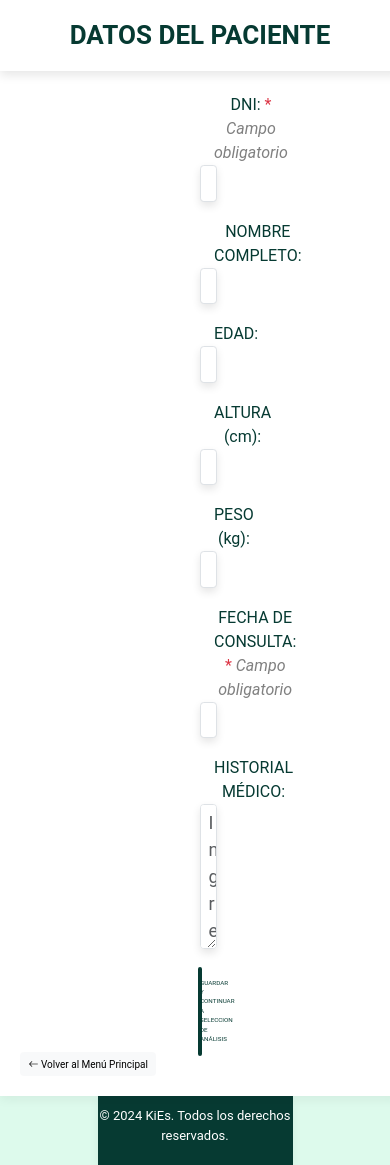
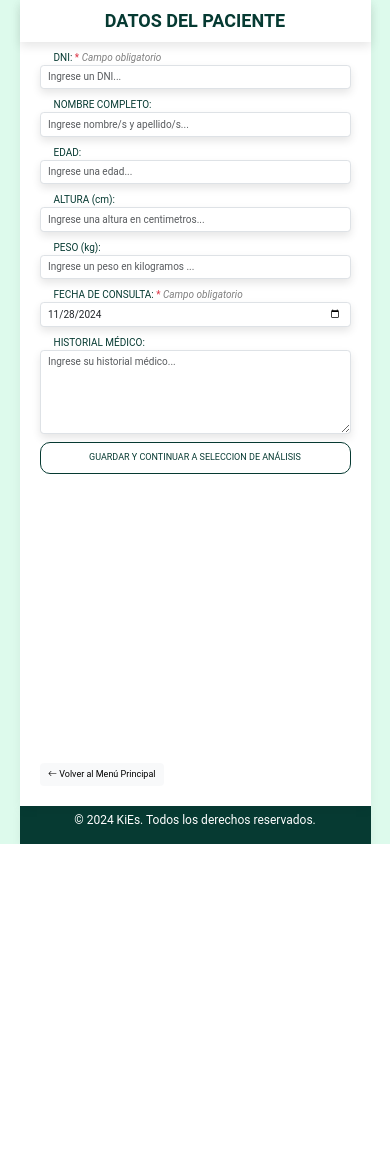
Before and after one commit to Florencia-coder/KiEs, a Flask app: page /data_entry in a window 390 px wide. After the commit the page ends 844 px from the top, so only its background shows below. Run offline with Flask 3, Linux system fonts and the light colour scheme; some libraries are stand-ins or nearby versions.

Commit message:
fix data entry.css

```diff
--- a/app/static/css/data_entry.css
+++ b/app/static/css/data_entry.css
@@ -1,7 +1,7 @@
 html,
 body {
   font-family: "Roboto", sans-serif;
-  font-size:62.5%;
+  font-size: 62.5%;
   height: 100%; /* Asegura que el body ocupe todo el alto de la pantalla */
   margin: 0;
   padding: 0;
@@ -64,12 +64,12 @@
   align-items: center;
 }
 
-.container-input{
+.container-input {
   width: 100%;
   display: flex;
   flex-direction: column;
 }
-.container-input label{
+.container-input label {
   align-self: flex-start;
   padding-left: 14px;
 }
@@ -108,7 +108,7 @@
   box-shadow: 0 0 8px rgba(19, 154, 67, 0.5);
 }
 
-label{
+label {
   font-size: 1.6rem;
 }
 .btn-custom:hover {
@@ -133,3 +133,63 @@
   font-size: small;
   padding: 1rem 0;
 }
+
+@media (min-width: 577px) and (max-width: 1024px) {
+  .container {
+    width: 70%; /* Reduce el ancho */
+    padding-left: 50px;
+    padding-right: 50px;
+    padding-bottom: 70px;
+  }
+  footer {
+    width: 70%;
+  }
+  header {
+    margin-left: -50px;
+    margin-right: -50px;
+    width: calc(100% + 100px);
+  }
+  h1 {
+    font-size: 22px; /* Ajusta tamaño de fuente */
+  }
+}
+/* Pantallas pequeñas (móviles) */
+@media (max-width: 576px) {
+  .container {
+    width: 90%; /* Aumenta el ancho en móviles para mayor espacio */
+    padding-left: 20px;
+    padding-right: 20px;
+  }
+  footer {
+    width: 90%;
+    padding: 5px 0px;
+    font-size: 12px;
+  }
+  header {
+    margin-left: -20px;
+    margin-right: -20px;
+    width: calc(100% + 40px);
+    padding: 10px 0;
+  }
+  h1 {
+    font-size: 18px; /* Reduce el tamaño de fuente en móviles */
+  }
+  .form {
+    padding-top: 8px;
+    gap: 8px;
+  }
+
+  .input-custom,
+  label {
+    font-size: 10px;
+  }
+  button {
+    padding: 8px 0; /* Ajusta el padding del botón */
+    font-size: xx-small;
+    border-width: 1px;
+    border-radius: 10px;
+  }
+  .btn-bottom-left {
+    font-size: xx-small;
+  }
+}
```
